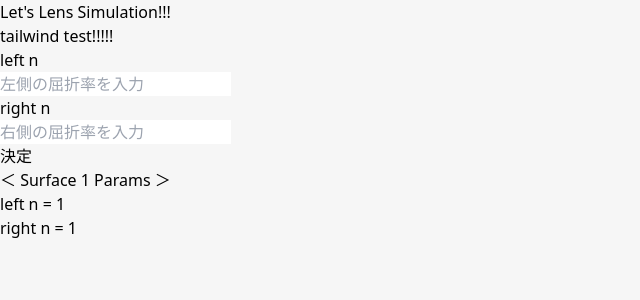
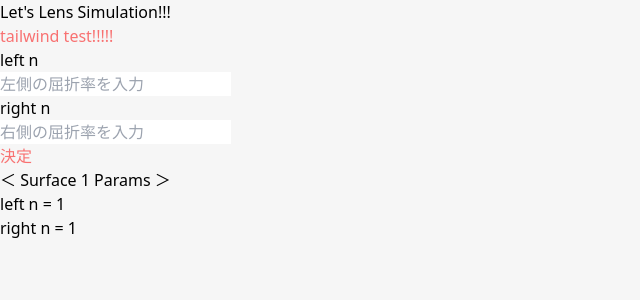
Before and after one commit to OAkimasa/lens-calc-app, a React (Create React App) app: page / in a window 1280 px wide. Shown: the top 300 px of the page, without its empty margins (0-640 px from the left). Built offline with nearby package versions, Linux system fonts and the light colour scheme.

Commit message:
tailwind導入

```diff
--- a/craco.config.js
+++ /dev/null
@@ -1,10 +0,0 @@
-module.exports = {
-    style: {
-        postcss: {
-            plugins: [
-                require('tailwindcss'),
-                require('autoprefixer'),
-            ]
-        }
-    }
-}
--- a/package.json
+++ b/package.json
@@ -14,9 +14,9 @@
     "web-vitals": "^2.1.4"
   },
   "scripts": {
-    "start": "craco start",
-    "build": "craco build",
-    "test": "craco test",
+    "start": "react-scripts start",
+    "build": "react-scripts build",
+    "test": "react-scripts test",
     "eject": "react-scripts eject"
   },
   "eslintConfig": {
--- a/src/calculation/CreateParamList.jsx
+++ b/src/calculation/CreateParamList.jsx
@@ -1,4 +1,3 @@
-import { forceCenter } from "d3";
 import React from "react";
 
 export const CreateParamList = (props) => {
--- a/tailwind.config.js
+++ b/tailwind.config.js
@@ -1,10 +1,8 @@
 module.exports = {
-  purge: ["./src/**/*/{js,jsx,ts,tsx}", "./public/index.html"],
-  darkMode: false, // or 'media' or 'class'
+  content: [
+    "./src/**/*.{js,jsx,ts,tsx}",
+  ],
   theme: {
-    extend: {},
-  },
-  variants: {
     extend: {},
   },
   plugins: [],
```
